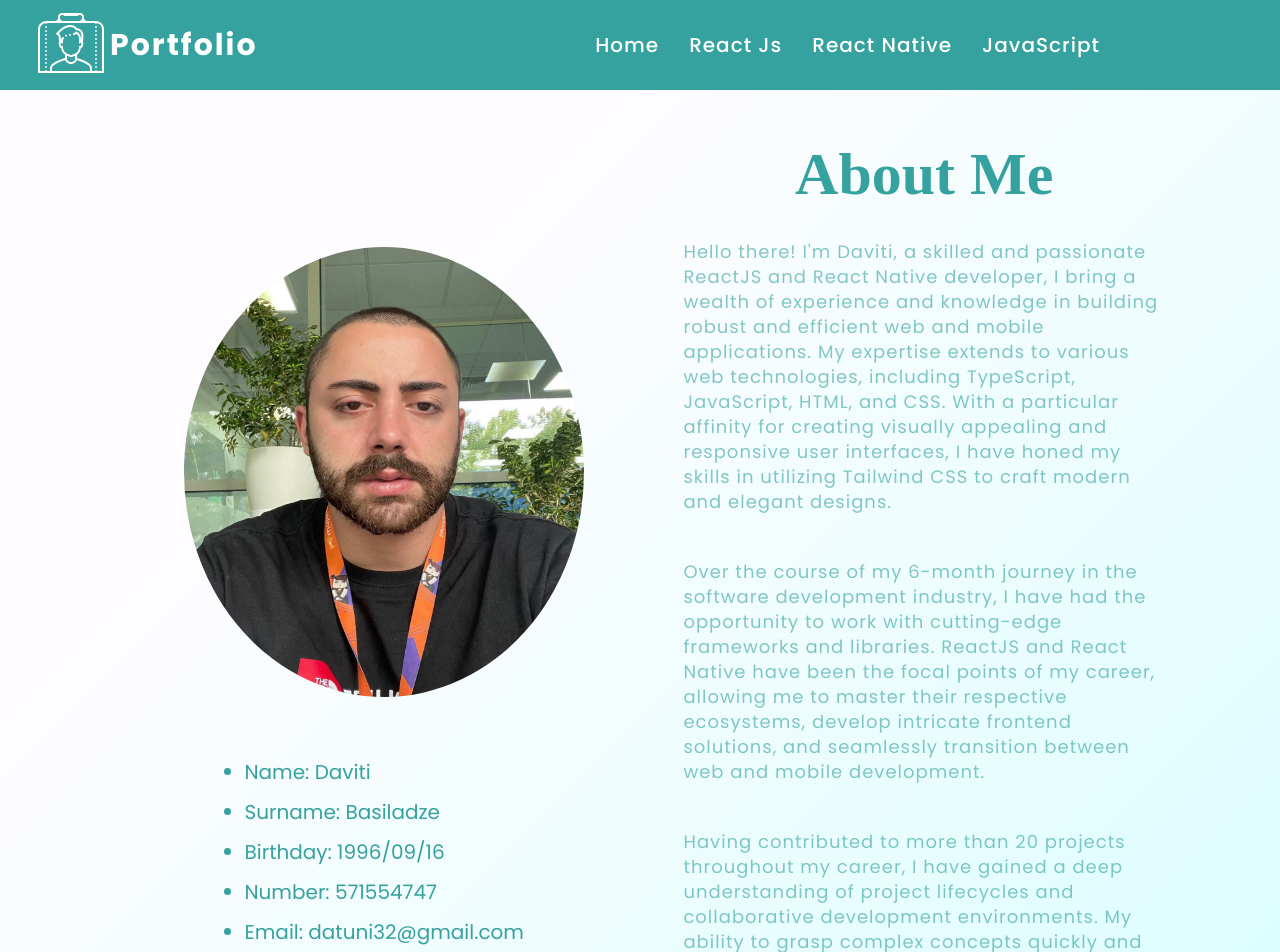
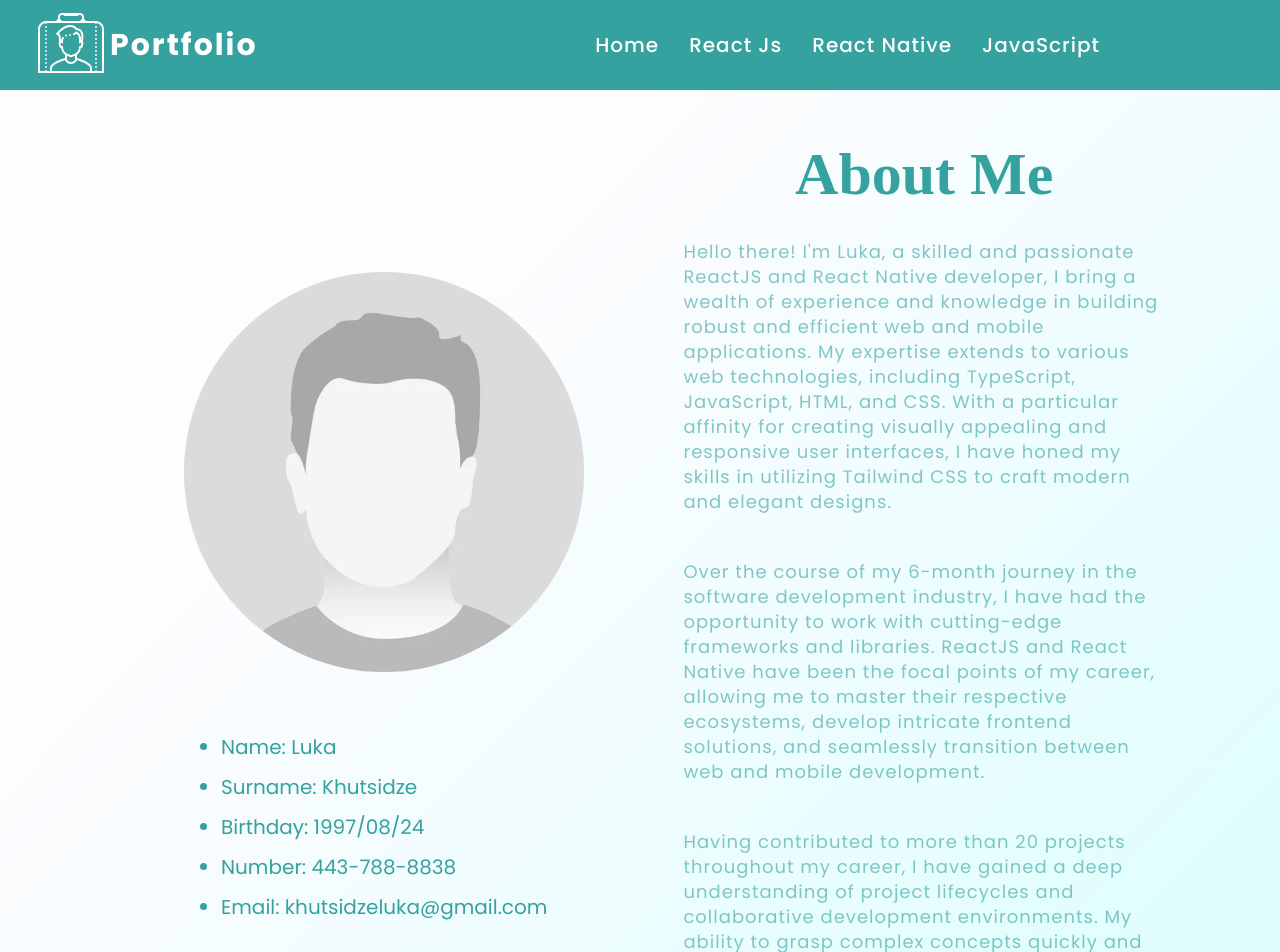
Before and after one commit to basri1996/My-Portfolio, a React (Vite) app: page /dom in a window 1280 px wide. Shown: the top 952 px of the page. Built offline with nearby package versions, Linux system fonts and the light colour scheme; no server answers.

Commit message:
Lukak-Portfolio

```diff
--- a/src/components/Card.tsx
+++ b/src/components/Card.tsx
@@ -1,22 +1,23 @@
 import styled from "styled-components";
-import profilePhoto from "../assets/images/363068898_1488136471924576_8146566858769457486_n.jpg";
+import img from "../assets/images/lukisha.jpg";
+
 function Card() {
   return (
     <MainDiv>
       <LeftDiv>
-        <Image src={profilePhoto} />
+        <Image src={img} />
         <MainInfo>
-          <Infos>Name: Daviti</Infos>
-          <Infos>Surname: Basiladze</Infos>
-          <Infos>Birthday: 1996/09/16</Infos>
-          <Infos>Number: 571554747</Infos>
-          <Infos>Email: datuni32@gmail.com</Infos>
+          <Infos>Name: Luka</Infos>
+          <Infos>Surname: Khutsidze</Infos>
+          <Infos>Birthday: 1997/08/24</Infos>
+          <Infos>Number: 443-788-8838</Infos>
+          <Infos>Email: khutsidzeluka@gmail.com</Infos>
         </MainInfo>
       </LeftDiv>
       <RightDiv>
         <Title>About Me </Title>
         <Description>
-          Hello there! I'm Daviti, a skilled and passionate ReactJS and React
+          Hello there! I'm Luka, a skilled and passionate ReactJS and React
           Native developer, I bring a wealth of experience and knowledge in
           building robust and efficient web and mobile applications. My
           expertise extends to various web technologies, including TypeScript,
@@ -64,11 +65,11 @@ const MainDiv = styled.div`
 
 const Image = styled.img`
   width: 200px;
-  height: 250px;
+  height: 200px;
   border-radius: 50%;
   @media (min-width: 768px) {
     width: 400px;
-    height: 450px;
+    height: 400px;
     border-radius: 50%;
   }
 `;
--- a/src/components/Footer.tsx
+++ b/src/components/Footer.tsx
@@ -10,16 +10,16 @@ function Footer() {
     <MainDiv>
       <WrapperDiv>
         <FacebookLogo
-          href="https://www.facebook.com/datuni.basiladze/"
+          href="https://www.facebook.com/luka.khutsidze"
           target="_blank"
         />
         <InstagramLogo
-          href="https://www.instagram.com/bdaviti"
+          href="https://www.instagram.com/lukakhutsidze/"
           target="_blank"
         />
-        <GithubLogo href="https://github.com/basri1996" target="_blank" />
+        <GithubLogo href="https://github.com/lukak1997" target="_blank" />
         <LinkedinLogo
-          href="https://www.linkedin.com/in/daviti-basiladze-6aa3b0285/"
+          href="https://www.linkedin.com/in/luka-khutsidze-202b44293/"
           target="_blank"
         />
       </WrapperDiv>
```
Also changed, not shown: src/assets/images/lukaia.png (added), src/assets/images/lukisha.jpg (added).
